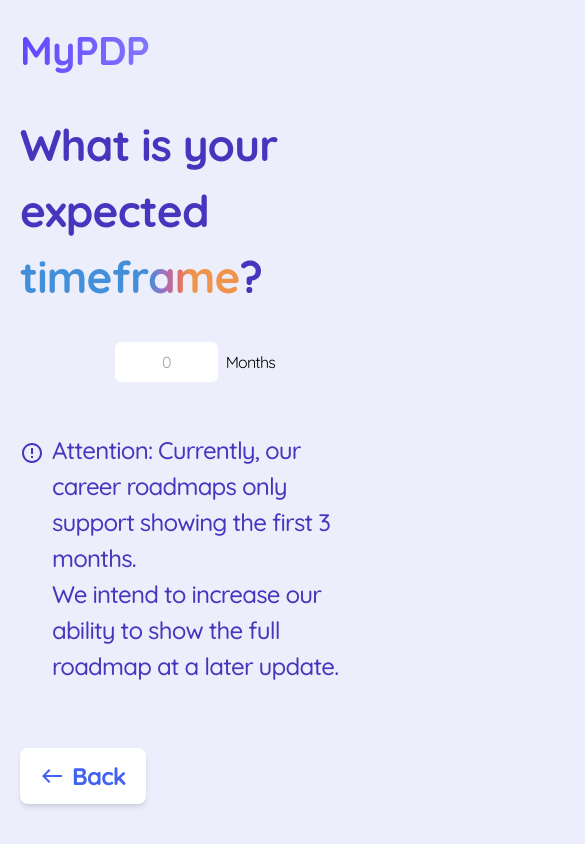
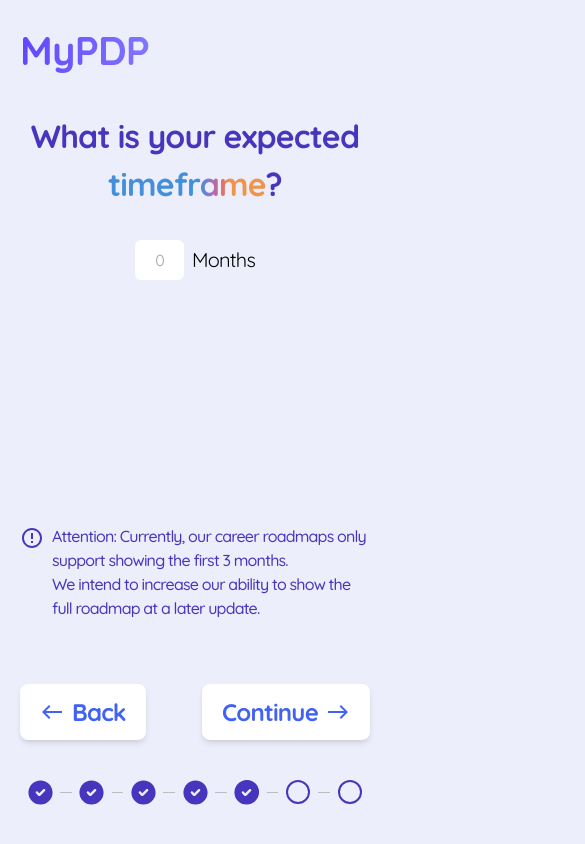
Before and after one commit to britzky/career-coach, a React (Vite) app in the folder frontend/career-coach/: page /timeframe in a window 390 px wide. Shown: the top 844 px of the page, 585 px wide, since content can reach past the window. Built offline with nearby package versions, Linux system fonts and the light colour scheme.

Commit message:
Made timeframe page mobile responsive

```diff
--- a/frontend/career-coach/src/pages/Timeframe/Timeframe.tsx
+++ b/frontend/career-coach/src/pages/Timeframe/Timeframe.tsx
@@ -30,16 +30,16 @@ export const Timeframe = () => {
     <div className="flex justify-center min-h-screen w-full">
         <div className="flex flex-col w-full mt-28">
             <div className="flex justify-center mb-8">
-                <p className="text-purpleText text-xl font-bold">What is your expected<span className="bg-timeframe gradient-text"> timeframe</span>?</p>
+                <p className="text-purpleText text-center text-base lg:text-xl font-bold">What is your expected<span className="bg-timeframe gradient-text"> timeframe</span>?</p>
             </div>
             <div className="flex flex-col items-center">
-                <div className='mb-6 w-40 flex justify-center items-center'>
+                <div className='mb-6 w-[120px] lg:w-40 flex justify-center items-center'>
                     <InputBox placeholder='0' onChange={tempInputChange} />
-                    <span className='ml-2'>Months</span>
+                    <span className='ml-2 text-xs'>Months</span>
                 </div>
             </div>
             <div className='flex flex-col items-center mt-auto mb-10'>
-                <h5 className="flex font-medium text-sm text-purpleText mb-6">
+                <h5 className="flex font-medium text-xxs lg:text-sm text-purpleText mb-6">
                     <span className='mr-2'><ErrorOutlineOutlinedIcon /></span>
                     <span>
                         Attention: Currently, our career roadmaps only support showing the first 3 months.
@@ -48,12 +48,17 @@ export const Timeframe = () => {
                     </span>
                 </h5>
             </div>
-            <div className="flex justify-between mb-10">
-                <NavButton back to='/learning-style'>Back</NavButton>
-                <div style={{ flexGrow: 1}} className='mx-[30rem]'>
+            <div className="flex justify-between mb-10 w-full">
+                <NavButton back to='/'>Back</NavButton>
+                <div style={{ flexGrow: 1}} className='lg:mx-[30rem] hidden lg:block'>
                     <ProgressTracker />
                 </div>
-                <NavButton disabled={months === 0} to='/skill-level'>Continue</NavButton>
+                <div className='flex'>
+                    <NavButton to='/learning-style'>Continue</NavButton>
+                </div>
+            </div>
+            <div className="lg:hidden mb-10">
+                <ProgressTracker />
             </div>
         </div>
     </div>
```
